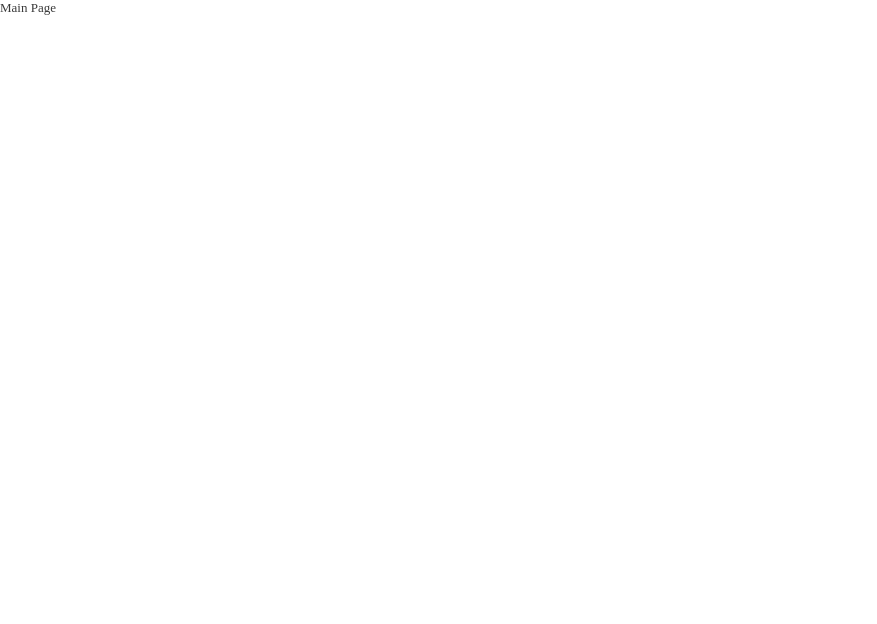
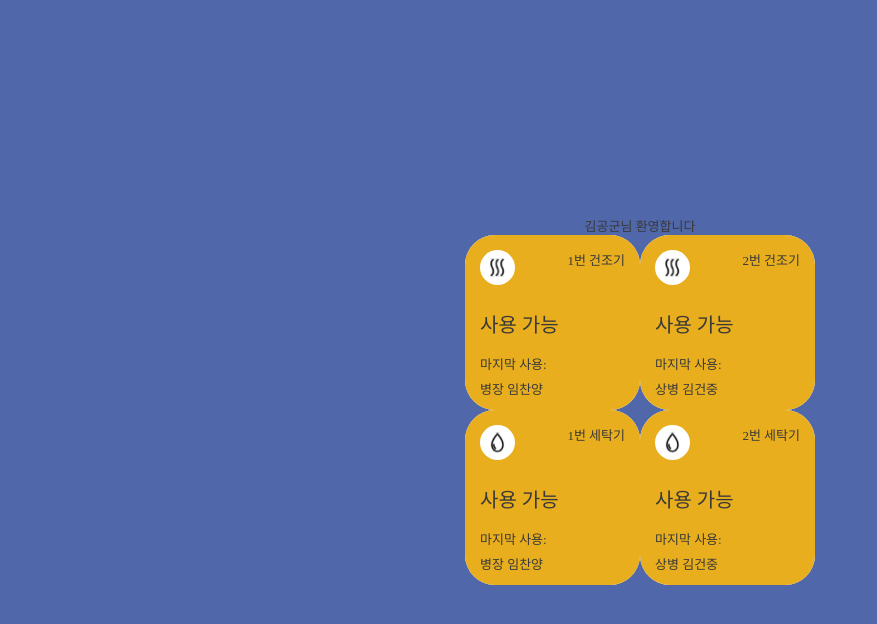
Before and after one commit to albert-yim/tanyak-laundry, a React (Create React App) app: page / in a window 1280 px wide. Shown: the top 624 px of the page, without its empty margins (0-877 px from the left). Built offline with nearby package versions, Linux system fonts and the light colour scheme; a web font is replaced by a local one.

Commit message:
applied brief css - background & components positioning

```diff
--- a/src/pages/App.tsx
+++ b/src/pages/App.tsx
@@ -12,7 +12,7 @@ function App() {
         {" "}
         //Edited to show Main page first for testing
         <Route path="/login" element={<Login />}></Route>
-        <Route path="/" element={<Main />}></Route>
+        <Route path="/" element={<Main userName="김공군" />}></Route>
         <Route path="/components" element={<Compoennts />}></Route>
       </Routes>
     </BrowserRouter>
--- a/src/pages/Main/Main.module.scss
+++ b/src/pages/Main/Main.module.scss
@@ -0,0 +1,12 @@
+.mainWrapper{
+  background-color: var(--background-color);
+  height: 100dvh;
+
+  display: flex;
+  flex-direction: column;
+  align-items: center;
+  justify-content: center;
+  .machineWrapper{
+    display: flex;
+  }
+}
--- a/src/pages/Main/Main.tsx
+++ b/src/pages/Main/Main.tsx
@@ -4,13 +4,63 @@ import LaunDryerButton from "../../components/LaunDryerButton/LaunDryerButton";
 import Modal from "../../components/Modal/Modal";
 import ModeButton from "../../components/ModeButton/ModeButton";
 
-export default function Main() {
+type MainType = {
+  userName: string;
+};
+
+type User = {
+  id: string;
+  name: string;
+  rank: "병장" | "상병" | "일병" | "이병";
+};
+
+const demoUSER1: User = {
+  id: "23-70006795",
+  name: "임찬양",
+  rank: "병장",
+};
+
+const demoUSER2: User = {
+  id: "23-70016324",
+  name: "김건중",
+  rank: "상병",
+};
+
+export default function Main({ userName }: MainType) {
   return (
-    <div className={styles.main}>
-      <div className={styles.main_content}>
-        <div className={styles.main_content_title}>Main Page</div>
-        <div className={styles.main_content_button}></div>
-        <div className={styles.main_content_button}></div>
+    <div className={styles.mainWrapper}>
+      <span>{userName}님 환영합니다</span>
+      <div className={styles.machineWrapper}>
+        <LaunDryerButton
+          type="dryer"
+          typeNumber={1}
+          user={demoUSER1}
+          startTime={"2024-09-03T23:23:23"}
+          endTime={"2024-09-03T23:59:59"}
+        />
+        <LaunDryerButton
+          type="dryer"
+          typeNumber={2}
+          user={demoUSER2}
+          startTime={"2024-09-03T23:23:23"}
+          endTime={"2024-09-03T23:59:59"}
+        />
+      </div>
+      <div className={styles.machineWrapper}>
+        <LaunDryerButton
+          type="laundry"
+          typeNumber={1}
+          user={demoUSER1}
+          startTime={"2024-09-03T23:23:23"}
+          endTime={"2024-09-03T23:59:59"}
+        />
+        <LaunDryerButton
+          type="laundry"
+          typeNumber={2}
+          user={demoUSER2}
+          startTime={"2024-09-03T23:23:23"}
+          endTime={"2024-09-03T23:59:59"}
+        />
       </div>
     </div>
   );
```
